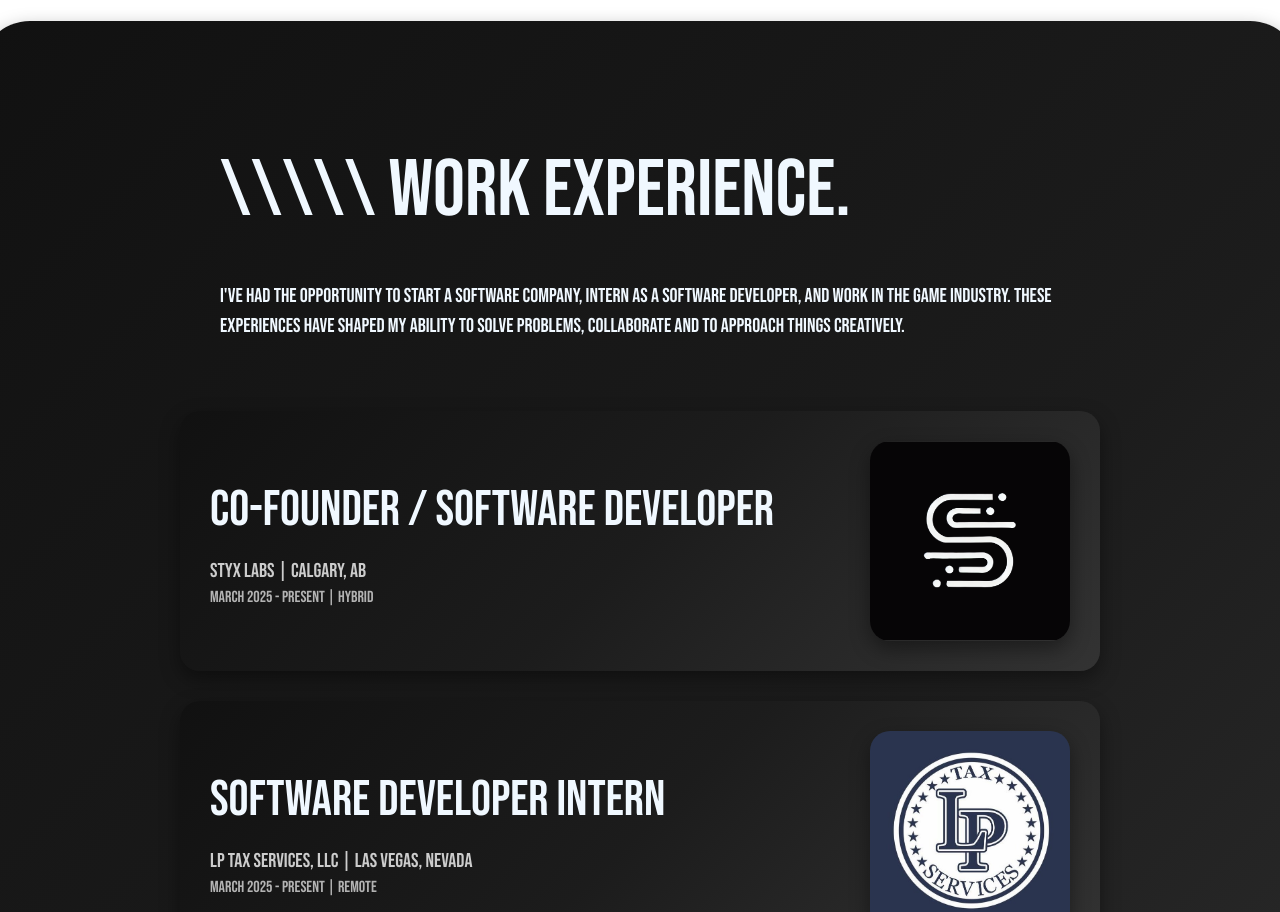
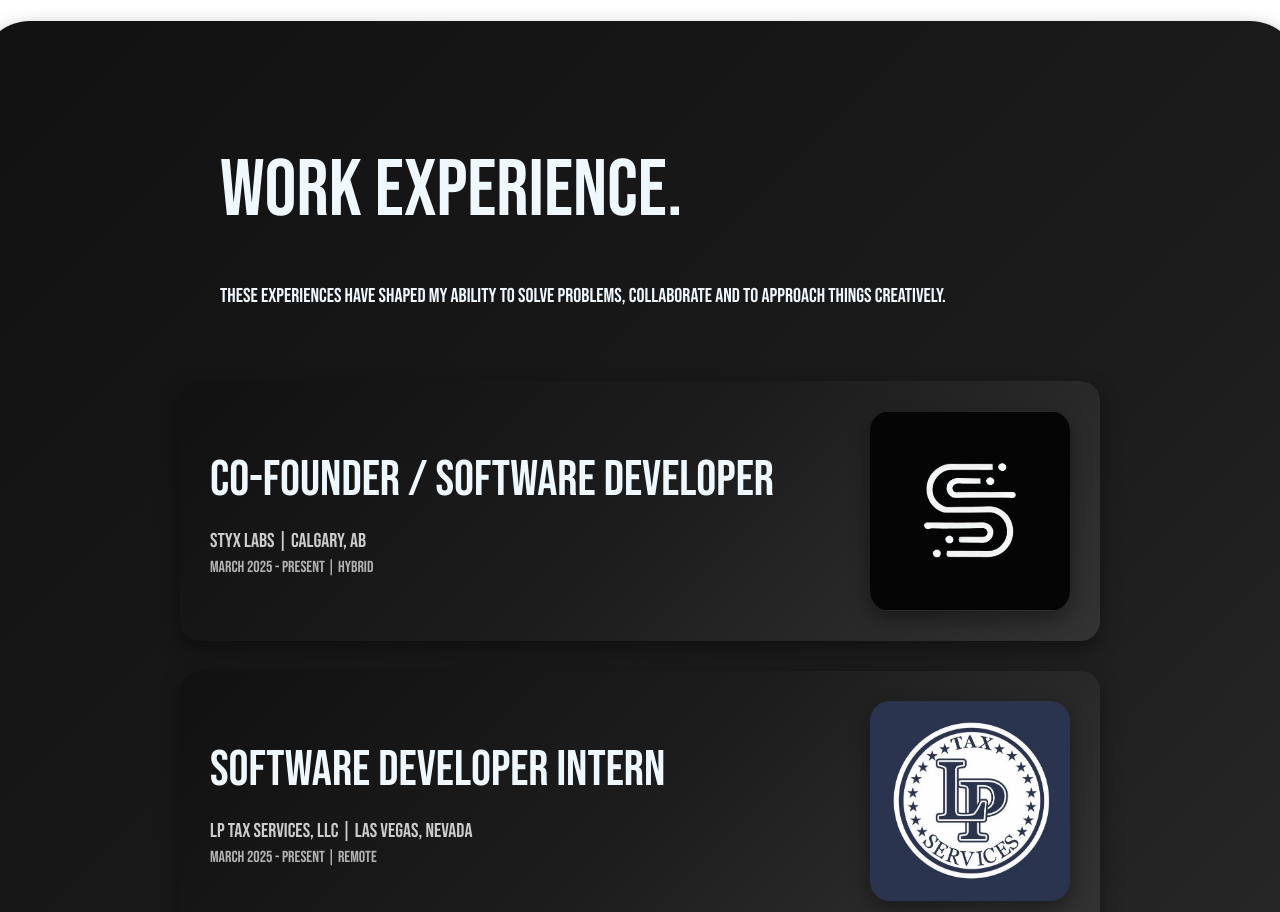
Before and after one commit to Zaine2k/ZaineAnchetaNewPortfolio, a React (Vite) app: page / in a window 1280 px wide. Shown: the part 2840-3752 px from the top of the page. Built offline with nearby package versions, Linux system fonts and the light colour scheme.

Commit message:
Changed the experience text

```diff
--- a/src/components/experience/Experience.jsx
+++ b/src/components/experience/Experience.jsx
@@ -9,9 +9,8 @@ const Experience = () => {
   return (
     <div>
       <div className='experience-container' data-aos='fade-down'>
-        <h2 className='header-work' data-aos='fade-right'>\\\\\ Work Experience.</h2>
+        <h2 className='header-work' data-aos='fade-right'>Work Experience.</h2>
         <p className='header-work-text'data-aos='fade-right'>
-          I've had the opportunity to start a software company, intern as a software developer, and work in the game industry.
           These experiences have shaped my ability to solve problems, collaborate and to approach things creatively.
         </p>
 
```
